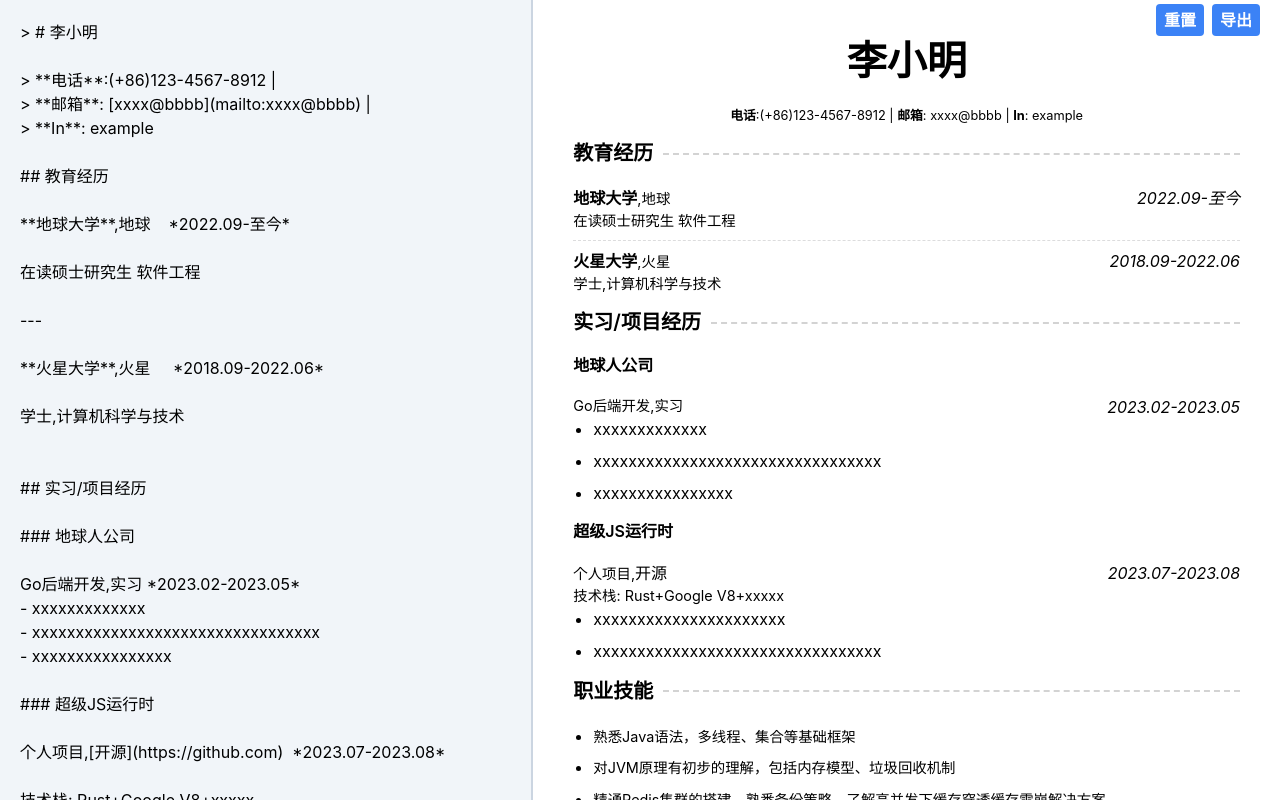
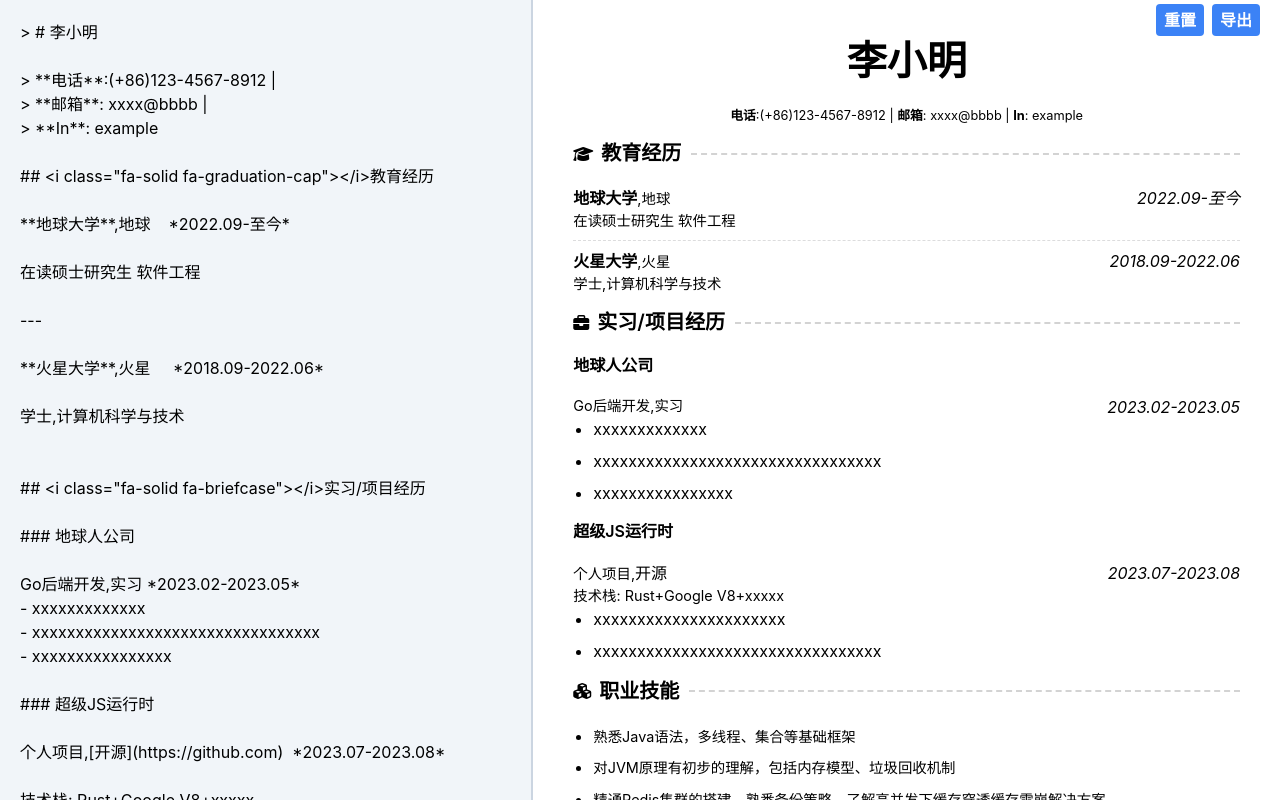
Before and after one commit to open17/resume-maker, a Vue app: page / in a window 1280 px wide. Built offline with nearby package versions, Linux system fonts and the light colour scheme.

Commit message:
✨ feat: 支持font awesome

```diff
--- a/package.json
+++ b/package.json
@@ -9,6 +9,7 @@
     "preview": "vite preview"
   },
   "dependencies": {
+    "@fortawesome/fontawesome-free": "^6.5.1",
     "autoprefixer": "^10.4.18",
     "lodash-es": "^4.17.21",
     "marked": "^12.0.1",
--- a/src/assets/example.md
+++ b/src/assets/example.md
@@ -1,10 +1,10 @@
 > # 李小明
 
 > **电话**:(+86)123-4567-8912 |
-> **邮箱**: [xxxx@bbbb](mailto:xxxx@bbbb) |
+> **邮箱**: xxxx@bbbb |
 > **In**: example
 
-## 教育经历
+## <i class="fa-solid fa-graduation-cap"></i>教育经历
 
 **地球大学**,地球    *2022.09-至今*
 
@@ -17,7 +17,7 @@
 学士,计算机科学与技术
 
 
-## 实习/项目经历
+## <i class="fa-solid fa-briefcase"></i>实习/项目经历
 
 ### 地球人公司
 
@@ -34,7 +34,7 @@ Go后端开发,实习 *2023.02-2023.05*
 - xxxxxxxxxxxxxxxxxxxxxx
 - xxxxxxxxxxxxxxxxxxxxxxxxxxxxxxxxx
 
-## 职业技能
+## <i class="fa-solid fa-cubes"></i>职业技能
 
 - 熟悉Java语法，多线程、集合等基础框架
 
@@ -52,17 +52,17 @@ Go后端开发,实习 *2023.02-2023.05*
 
 - 熟练掌握SpringMVC、Spring、MyBatis 等主流开源框架，以及Gradle、Maven 等项目构建工具
 
-## 获奖情况
+## <i class="fa-solid fa-trophy"></i>获奖情况
 
 - ABC Game Jam , **Rk1**  *2022.10*
 ---
 - XCPC Universe Final , **Gold**  *2021.01*
 
-## 自我评价
+## <i class="fa-solid fa-comment"></i>自我评价
 
 没什么好说的
 
-## 其他
+## <i class="fa-solid fa-bars"></i>其他
 
 - 技术博客: xxxxxx
 - Github: xxxxxx
--- a/src/main.js
+++ b/src/main.js
@@ -1,5 +1,6 @@
 import { createApp } from 'vue'
 import './style.css'
 import App from './App.vue'
+import '@fortawesome/fontawesome-free/css/all.css';
 
 createApp(App).mount('#app')
--- a/src/markdown.css
+++ b/src/markdown.css
@@ -51,3 +51,6 @@ h3 {
 em {
   float: right;
 }
+i{
+  margin-right: 0.5rem;
+}
```
Also changed, not shown: 2 other files (tests, documents, lock files or other folders).
